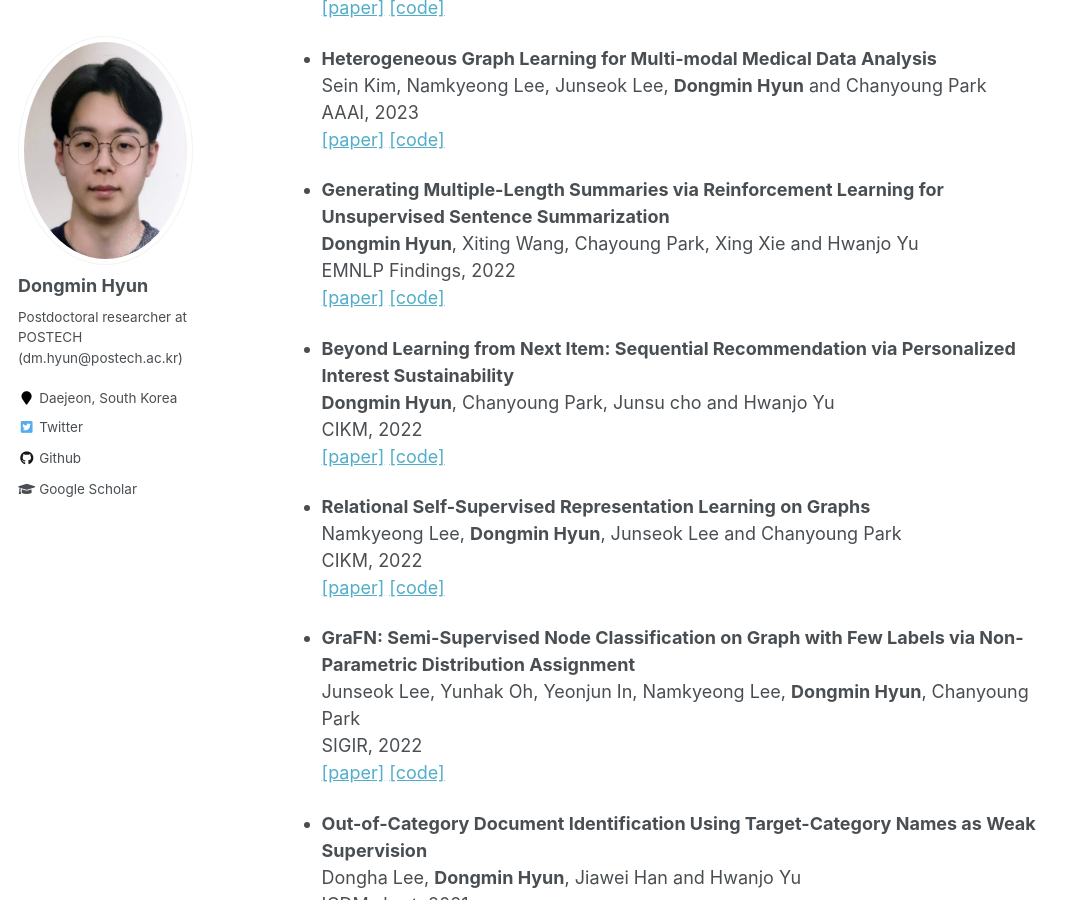
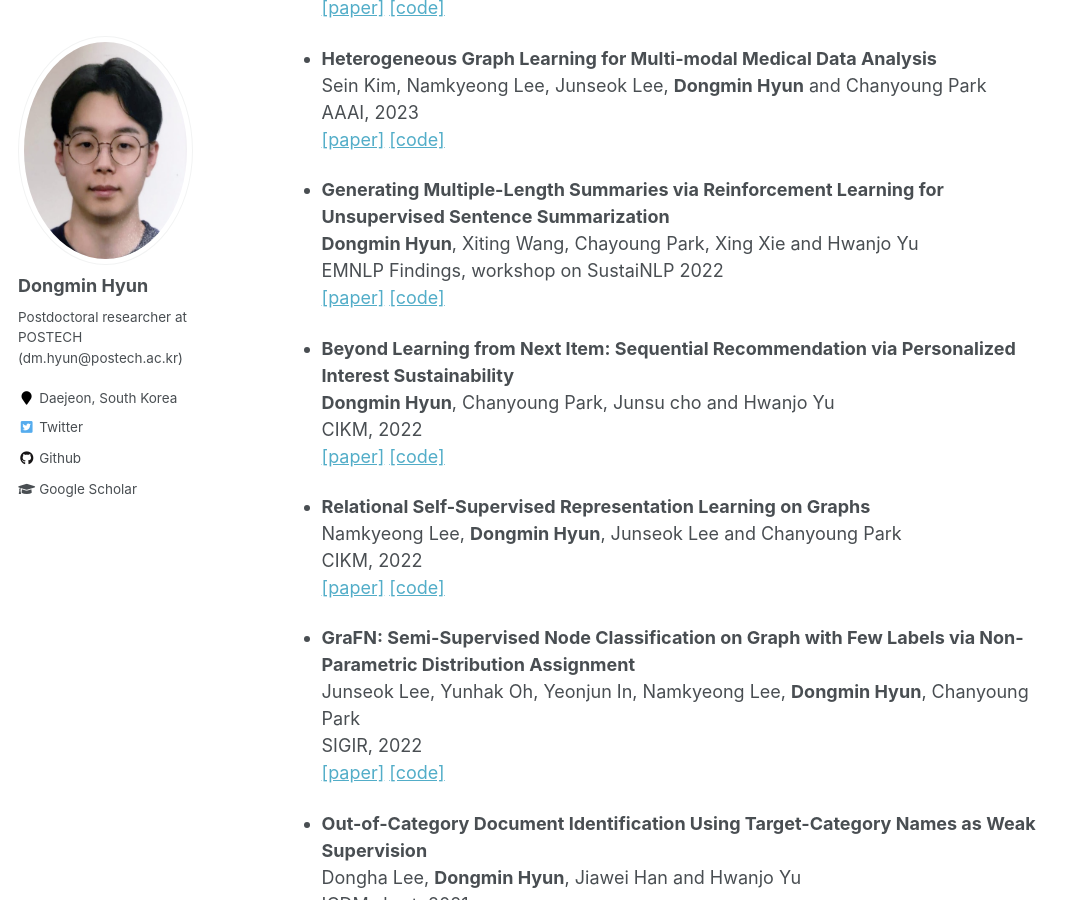
Before and after one commit to dmhyun/dmhyun.github.io, a Jekyll site: the page built from _pages/publications.md, in a window 1280 px wide and 900 px high, scrolled down 796 px. Shown: the whole window, without its empty margins (0-1080 px from the left). Built offline with Jekyll 4.4.1, drawn with Linux system fonts in a browser that asks for light colours.

Commit message:
Update publications.md

```diff
--- a/_pages/publications.md
+++ b/_pages/publications.md
@@ -44,7 +44,7 @@ AAAI, 2023\\
 
 - **Generating Multiple-Length Summaries via Reinforcement Learning for Unsupervised Sentence Summarization**\\
 **Dongmin Hyun**, Xiting Wang, Chayoung Park, Xing Xie and Hwanjo Yu\\
-EMNLP Findings, 2022\\
+EMNLP Findings, workshop on SustaiNLP 2022\\
 [[paper]](https://aclanthology.org/2022.findings-emnlp.214) [[code]](https://github.com/dmhyun/MSRP)
 
 - **Beyond Learning from Next Item: Sequential Recommendation via Personalized Interest Sustainability**\\
```
